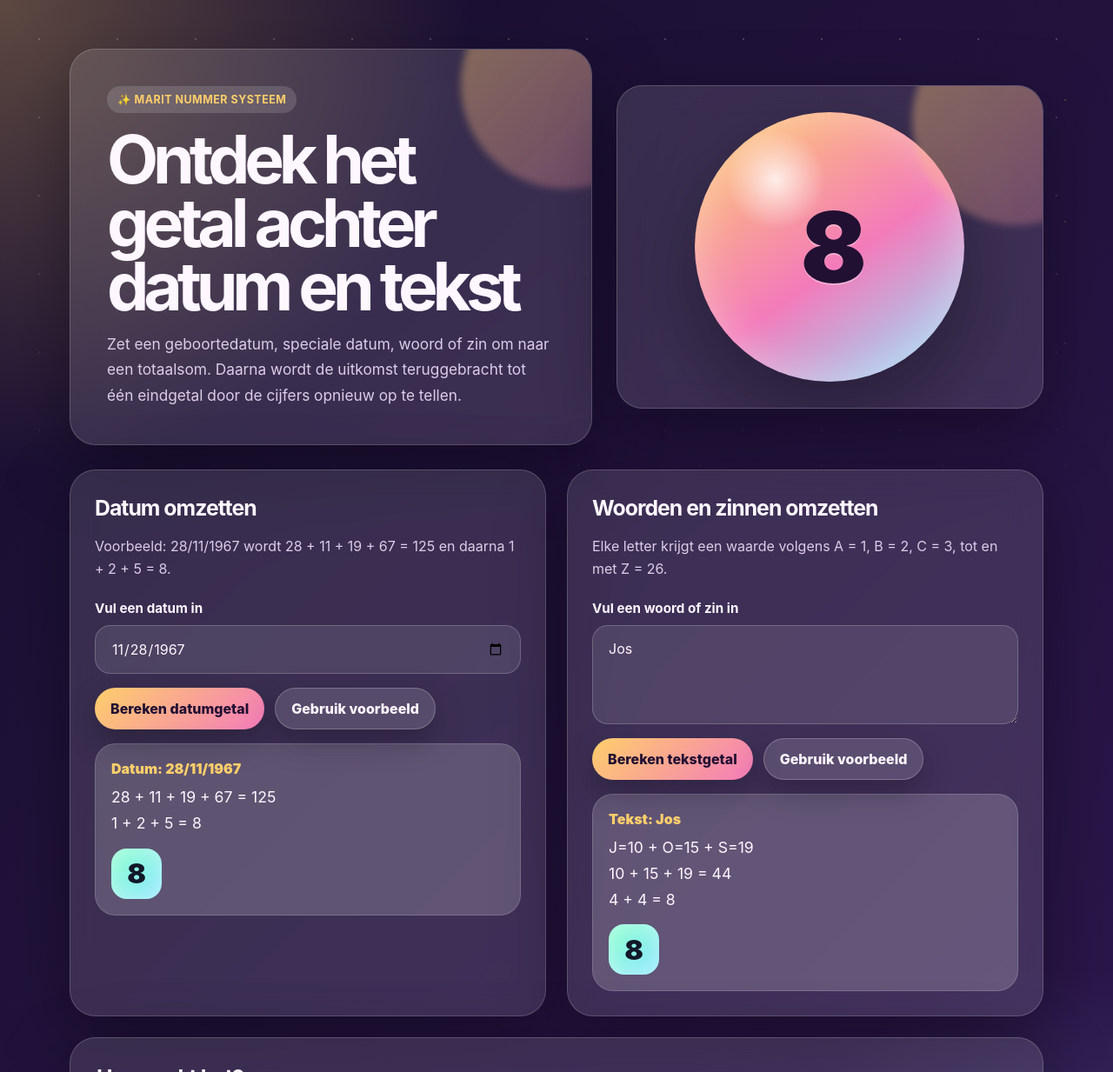
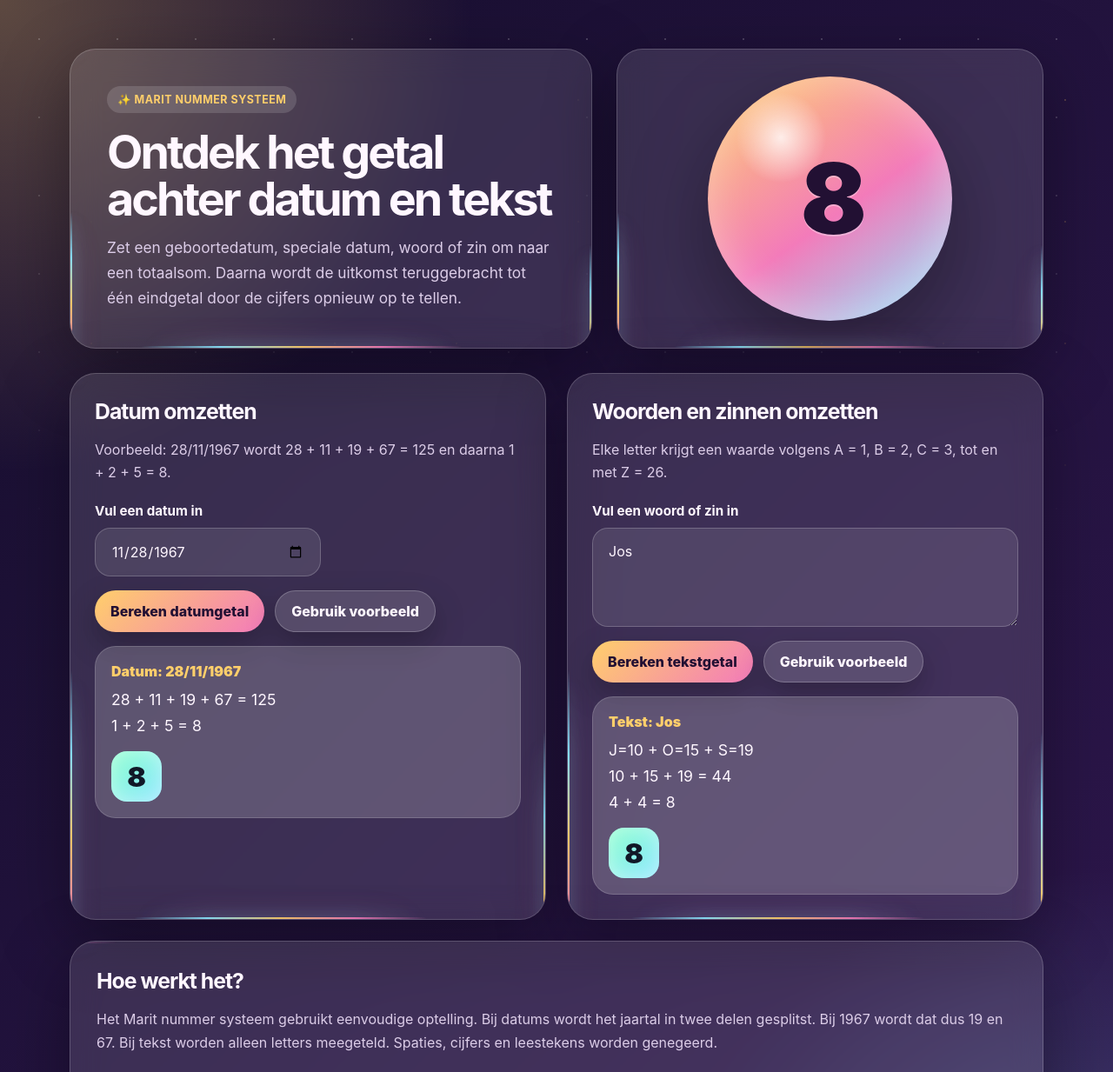
Before and after one commit to JJune33/marit, a plain HTML site: page index.html in a window 1280 px wide. Shown: the top 1233 px of the page at 87% size. Drawn offline with Linux system fonts and the light colour scheme.

Commit message:
Add files via upload

```diff
--- a/index.html
+++ b/index.html
@@ -27,147 +27,198 @@
     body {
       margin: 0;
       min-height: 100vh;
+      overflow-x: hidden;
       font-family: Inter, ui-sans-serif, system-ui, -apple-system, BlinkMacSystemFont, "Segoe UI", sans-serif;
       color: var(--text);
       background:
         radial-gradient(circle at top left, rgba(255, 207, 107, 0.3), transparent 34rem),
         radial-gradient(circle at bottom right, rgba(140, 231, 255, 0.24), transparent 34rem),
         linear-gradient(135deg, var(--bg-1), var(--bg-2));
-      overflow-x: hidden;
     }
 
     .sparkle {
       position: fixed;
       inset: 0;
       pointer-events: none;
+      opacity: 0.38;
       background-image:
         radial-gradient(circle, rgba(255, 255, 255, 0.55) 1px, transparent 1px),
         radial-gradient(circle, rgba(255, 207, 107, 0.7) 1px, transparent 1px);
+      background-position: 0 0, 35px 45px;
       background-size: 90px 90px, 140px 140px;
-      background-position: 0 0, 35px 45px;
       mask-image: linear-gradient(to bottom, black, transparent 82%);
-      opacity: 0.38;
     }
 
     main {
+      position: relative;
       width: min(1120px, calc(100% - 32px));
       margin: 0 auto;
       padding: 56px 0 44px;
-      position: relative;
+    }
+
+    .hero,
+    .grid {
+      display: grid;
+      gap: 24px;
     }
 
     .hero {
-      display: grid;
       grid-template-columns: 1.1fr 0.9fr;
+      align-items: stretch;
       gap: 28px;
-      align-items: center;
       margin-bottom: 28px;
+    }
+
+    .grid {
+      grid-template-columns: repeat(2, minmax(0, 1fr));
     }
 
     .hero-card,
     .panel,
     .info-card {
+      position: relative;
+      overflow: hidden;
       border: 1px solid rgba(255, 255, 255, 0.18);
+      border-radius: 30px;
       background: var(--card);
       box-shadow: 0 24px 80px var(--shadow);
       backdrop-filter: blur(18px);
-      border-radius: 30px;
     }
 
     .hero-card {
       padding: 42px;
-      overflow: hidden;
-      position: relative;
     }
 
-    .hero-card::after {
-      content: "";
+    .panel {
+      padding: 28px;
+    }
+
+    .info-card {
+      margin-top: 24px;
+      padding: 30px;
+    }
+
+
+    .edge-card {
+      isolation: isolate;
+    }
+
+    .edge-card > *:not(.edge-line) {
+      position: relative;
+      z-index: 2;
+    }
+
+    .edge-line {
       position: absolute;
-      width: 240px;
-      height: 240px;
-      border-radius: 50%;
-      background: linear-gradient(135deg, rgba(255, 207, 107, 0.42), rgba(243, 123, 186, 0.26));
-      right: -90px;
-      top: -80px;
-      filter: blur(4px);
+      z-index: 1;
+      display: block;
+      pointer-events: none;
+      opacity: 0.95;
+      filter: drop-shadow(0 0 8px rgba(140, 231, 255, 0.9)) drop-shadow(0 0 16px rgba(243, 123, 186, 0.55));
+      background: linear-gradient(90deg, transparent, var(--accent-3), var(--accent), var(--accent-2), transparent);
+    }
+
+    .edge-line.top,
+    .edge-line.bottom {
+      width: 62%;
+      height: 2px;
+    }
+
+    .edge-line.left,
+    .edge-line.right {
+      width: 2px;
+      height: 62%;
+      background: linear-gradient(180deg, transparent, var(--accent-3), var(--accent), var(--accent-2), transparent);
+    }
+
+    .edge-line.top {
+      top: 0;
+      left: -64%;
+      animation: edgeTop 4.8s linear infinite;
+    }
+
+    .edge-line.right {
+      top: -64%;
+      right: 0;
+      animation: edgeRight 4.8s linear infinite;
+      animation-delay: 1.2s;
+    }
+
+    .edge-line.bottom {
+      right: -64%;
+      bottom: 0;
+      animation: edgeBottom 4.8s linear infinite;
+      animation-delay: 2.4s;
+    }
+
+    .edge-line.left {
+      bottom: -64%;
+      left: 0;
+      animation: edgeLeft 4.8s linear infinite;
+      animation-delay: 3.6s;
     }
 
     .label {
       display: inline-flex;
+      align-items: center;
       gap: 8px;
-      align-items: center;
       padding: 8px 12px;
       border-radius: 999px;
       background: rgba(255, 255, 255, 0.14);
       color: var(--accent);
+      font-size: 0.78rem;
       font-weight: 700;
       letter-spacing: 0.04em;
       text-transform: uppercase;
-      font-size: 0.78rem;
     }
 
     h1 {
       margin: 18px 0 14px;
-      font-size: clamp(2.4rem, 6vw, 5.8rem);
-      line-height: 0.95;
-      letter-spacing: -0.08em;
+      font-size: clamp(1.9rem, 4.2vw, 3.9rem);
+      line-height: 1;
+      letter-spacing: -0.055em;
+    }
+
+    h2 {
+      margin: 0 0 12px;
+      font-size: 1.55rem;
+      letter-spacing: -0.04em;
+    }
+
+    p,
+    li {
+      color: var(--muted);
+      line-height: 1.65;
     }
 
     .hero p {
-      color: var(--muted);
+      max-width: 680px;
+      margin: 0;
       font-size: 1.08rem;
       line-height: 1.7;
-      max-width: 680px;
-      margin: 0;
     }
 
     .number-orb {
-      min-height: 330px;
       display: grid;
       place-items: center;
-      position: relative;
       padding: 30px;
     }
 
     .orb {
-      width: min(310px, 75vw);
+      display: grid;
+      place-items: center;
+      width: clamp(210px, 22vw, 300px);
       aspect-ratio: 1;
       border-radius: 50%;
       background:
         radial-gradient(circle at 30% 25%, rgba(255, 255, 255, 0.8), transparent 18%),
         linear-gradient(145deg, var(--accent), var(--accent-2) 55%, var(--accent-3));
       box-shadow: 0 35px 90px rgba(0, 0, 0, 0.35), inset 0 0 50px rgba(255, 255, 255, 0.34);
-      display: grid;
-      place-items: center;
       color: #221033;
       font-size: 7rem;
       font-weight: 900;
       letter-spacing: -0.08em;
       text-shadow: 0 2px 0 rgba(255, 255, 255, 0.35);
-    }
-
-    .grid {
-      display: grid;
-      grid-template-columns: repeat(2, minmax(0, 1fr));
-      gap: 24px;
-    }
-
-    .panel {
-      padding: 28px;
-    }
-
-    .panel h2,
-    .info-card h2 {
-      margin: 0 0 12px;
-      font-size: 1.55rem;
-      letter-spacing: -0.04em;
-    }
-
-    .panel p,
-    .info-card p,
-    .info-card li {
-      color: var(--muted);
-      line-height: 1.65;
     }
 
     .input-row {
@@ -176,54 +227,65 @@
       margin: 22px 0 16px;
     }
 
+    .input-row.date-row {
+      width: min(260px, 100%);
+    }
+
     label {
       color: var(--text);
+      font-size: 0.95rem;
       font-weight: 700;
-      font-size: 0.95rem;
     }
 
     input,
     textarea {
       width: 100%;
+      padding: 16px 18px;
       border: 1px solid rgba(255, 255, 255, 0.2);
+      border-radius: 18px;
+      outline: none;
       background: rgba(255, 255, 255, 0.1);
       color: var(--text);
-      border-radius: 18px;
-      padding: 16px 18px;
-      outline: none;
       font: inherit;
       transition: 0.2s ease;
     }
 
     textarea {
+      min-height: 114px;
       resize: vertical;
-      min-height: 114px;
+    }
+
+    input[type="date"] {
+      display: block;
+      width: 100%;
+      max-width: 100%;
+      min-width: 0;
     }
 
     input:focus,
     textarea:focus {
       border-color: var(--accent);
+      background: rgba(255, 255, 255, 0.14);
       box-shadow: 0 0 0 4px rgba(255, 207, 107, 0.16);
-      background: rgba(255, 255, 255, 0.14);
     }
 
     .buttons {
       display: flex;
+      flex-wrap: wrap;
       gap: 12px;
-      flex-wrap: wrap;
       margin-bottom: 16px;
     }
 
     button {
+      padding: 13px 18px;
       border: 0;
       border-radius: 999px;
-      padding: 13px 18px;
+      background: linear-gradient(135deg, var(--accent), var(--accent-2));
+      color: #221033;
+      box-shadow: 0 14px 34px rgba(0, 0, 0, 0.25);
+      cursor: pointer;
       font: inherit;
       font-weight: 800;
-      cursor: pointer;
-      color: #221033;
-      background: linear-gradient(135deg, var(--accent), var(--accent-2));
-      box-shadow: 0 14px 34px rgba(0, 0, 0, 0.25);
       transition: transform 0.2s ease, box-shadow 0.2s ease;
     }
 
@@ -233,17 +295,17 @@
     }
 
     button.secondary {
+      border: 1px solid rgba(255, 255, 255, 0.22);
       background: rgba(255, 255, 255, 0.14);
       color: var(--text);
-      border: 1px solid rgba(255, 255, 255, 0.22);
     }
 
     .result {
+      min-height: 122px;
+      padding: 18px;
+      border: 1px solid rgba(255, 255, 255, 0.16);
       border-radius: 24px;
-      padding: 18px;
       background: var(--card-strong);
-      border: 1px solid rgba(255, 255, 255, 0.16);
-      min-height: 122px;
     }
 
     .result.empty {
@@ -251,15 +313,15 @@
     }
 
     .result-title {
+      margin-bottom: 8px;
       color: var(--accent);
       font-weight: 900;
-      margin-bottom: 8px;
     }
 
     .sum-line {
+      overflow-wrap: anywhere;
       font-size: 1.1rem;
       line-height: 1.7;
-      overflow-wrap: anywhere;
     }
 
     .final-number {
@@ -271,19 +333,14 @@
       border-radius: 18px;
       background: linear-gradient(135deg, var(--good), var(--accent-3));
       color: #111827;
+      box-shadow: inset 0 0 22px rgba(255, 255, 255, 0.45);
       font-size: 2rem;
       font-weight: 950;
-      box-shadow: inset 0 0 22px rgba(255, 255, 255, 0.45);
     }
 
     .warning {
       color: var(--danger);
       font-weight: 700;
-    }
-
-    .info-card {
-      margin-top: 24px;
-      padding: 30px;
     }
 
     .alphabet {
@@ -294,12 +351,12 @@
     }
 
     .letter {
-      text-align: center;
       padding: 10px 6px;
+      border: 1px solid rgba(255, 255, 255, 0.12);
       border-radius: 13px;
       background: rgba(255, 255, 255, 0.11);
-      border: 1px solid rgba(255, 255, 255, 0.12);
       font-size: 0.88rem;
+      text-align: center;
     }
 
     .letter strong {
@@ -310,9 +367,35 @@
 
     footer {
       margin-top: 24px;
-      text-align: center;
       color: rgba(255, 247, 255, 0.7);
       font-size: 0.92rem;
+      text-align: center;
+    }
+
+    @keyframes edgeTop {
+      from { transform: translateX(0); }
+      to { transform: translateX(264%); }
+    }
+
+    @keyframes edgeRight {
+      from { transform: translateY(0); }
+      to { transform: translateY(264%); }
+    }
+
+    @keyframes edgeBottom {
+      from { transform: translateX(0); }
+      to { transform: translateX(-264%); }
+    }
+
+    @keyframes edgeLeft {
+      from { transform: translateY(0); }
+      to { transform: translateY(-264%); }
+    }
+
+    @media (prefers-reduced-motion: reduce) {
+      .edge-line {
+        animation: none;
+      }
     }
 
     @media (max-width: 860px) {
@@ -328,8 +411,8 @@
       .hero-card,
       .panel,
       .info-card {
+        padding: 24px;
         border-radius: 24px;
-        padding: 24px;
       }
 
       .number-orb {
@@ -339,6 +422,10 @@
       .orb {
         width: 210px;
         font-size: 5rem;
+      }
+
+      input[type="date"] {
+        max-width: 100%;
       }
 
       .alphabet {
@@ -352,7 +439,11 @@
 
   <main>
     <section class="hero">
-      <div class="hero-card">
+      <div class="hero-card edge-card">
+        <span class="edge-line top" aria-hidden="true"></span>
+        <span class="edge-line right" aria-hidden="true"></span>
+        <span class="edge-line bottom" aria-hidden="true"></span>
+        <span class="edge-line left" aria-hidden="true"></span>
         <span class="label">✨ Marit nummer systeem</span>
         <h1>Ontdek het getal achter datum en tekst</h1>
         <p>
@@ -361,17 +452,25 @@
         </p>
       </div>
 
-      <div class="number-orb hero-card" aria-label="Decoratief cijfer">
+      <div class="number-orb hero-card edge-card" aria-label="Decoratief cijfer">
+        <span class="edge-line top" aria-hidden="true"></span>
+        <span class="edge-line right" aria-hidden="true"></span>
+        <span class="edge-line bottom" aria-hidden="true"></span>
+        <span class="edge-line left" aria-hidden="true"></span>
         <div class="orb" id="heroNumber">8</div>
       </div>
     </section>
 
     <section class="grid">
-      <article class="panel">
+      <article class="panel edge-card">
+        <span class="edge-line top" aria-hidden="true"></span>
+        <span class="edge-line right" aria-hidden="true"></span>
+        <span class="edge-line bottom" aria-hidden="true"></span>
+        <span class="edge-line left" aria-hidden="true"></span>
         <h2>Datum omzetten</h2>
         <p>Voorbeeld: 28/11/1967 wordt 28 + 11 + 19 + 67 = 125 en daarna 1 + 2 + 5 = 8.</p>
 
-        <div class="input-row">
+        <div class="input-row date-row">
           <label for="dateInput">Vul een datum in</label>
           <input id="dateInput" type="date" value="1967-11-28" />
         </div>
@@ -384,7 +483,11 @@
         <div class="result" id="dateResult"></div>
       </article>
 
-      <article class="panel">
+      <article class="panel edge-card">
+        <span class="edge-line top" aria-hidden="true"></span>
+        <span class="edge-line right" aria-hidden="true"></span>
+        <span class="edge-line bottom" aria-hidden="true"></span>
+        <span class="edge-line left" aria-hidden="true"></span>
         <h2>Woorden en zinnen omzetten</h2>
         <p>Elke letter krijgt een waarde volgens A = 1, B = 2, C = 3, tot en met Z = 26.</p>
 
@@ -402,7 +505,11 @@
       </article>
     </section>
 
-    <section class="info-card">
+    <section class="info-card edge-card">
+      <span class="edge-line top" aria-hidden="true"></span>
+      <span class="edge-line right" aria-hidden="true"></span>
+      <span class="edge-line bottom" aria-hidden="true"></span>
+      <span class="edge-line left" aria-hidden="true"></span>
       <h2>Hoe werkt het?</h2>
       <p>
         Het Marit nummer systeem gebruikt eenvoudige optelling. Bij datums wordt het jaartal in twee delen gesplitst.
```
